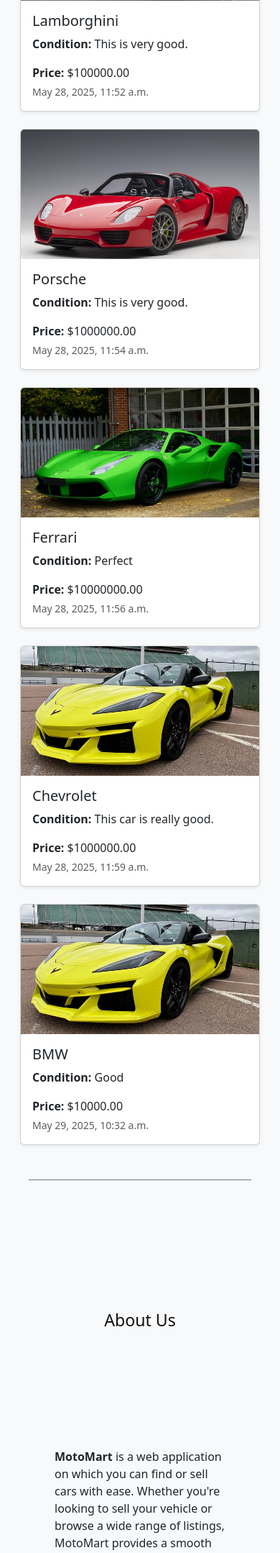
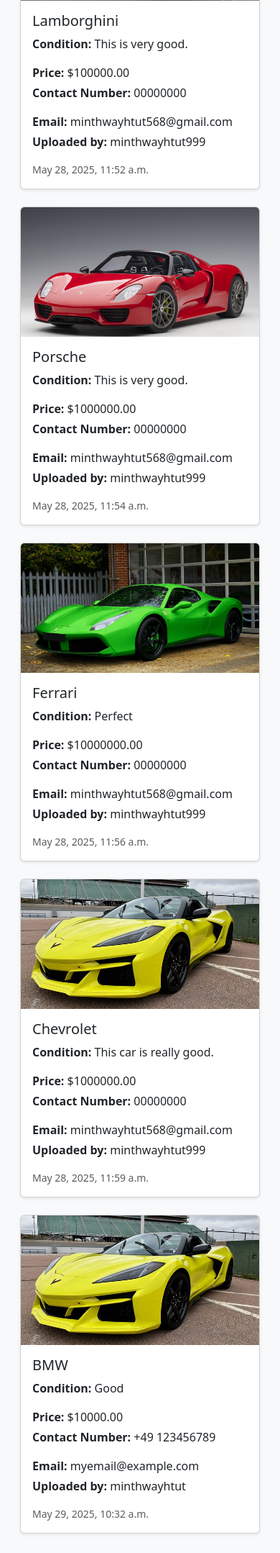
Before and after one commit to Min-Thway-Htut/Moto-Mart-Car-Marketplace, a Django app: page /users/ in a window 390 px wide. Shown: the part 675-2833 px from the top of the page at 72% size. Run offline with Django 5.2, Linux system fonts and the light colour scheme; a user stored in the database is signed in; data comes from the database, SQL or seed files in the repository; both versions use the stored data as it was after the commit; some libraries are stand-ins or nearby versions.

Commit message:
Adding Email and Phone Number to models.py file

```diff
--- a/carmarket/listings/forms.py
+++ b/carmarket/listings/forms.py
@@ -4,4 +4,4 @@ from .models import Car
 class CarForm(forms.ModelForm):
     class Meta:
         model = Car
-        fields = ['title', 'description', 'price','model', 'year', 'image' ]
+        fields = ['title', 'description', 'price','model', 'year', 'phone_number','email','image' ]
--- a/carmarket/listings/models.py
+++ b/carmarket/listings/models.py
@@ -14,6 +14,8 @@ class Car(models.Model):
     model  = models.CharField(max_length=50)
     year = models.PositiveIntegerField()
     image = models.ImageField(upload_to='car_images/')
+    phone_number = models.CharField(max_length=20)
+    email = models.EmailField(blank=True, null=True)
     created_at = models.DateTimeField(auto_now_add=True)
 
     def __str__(self):
--- a/carmarket/users/templates/users/about.html
+++ b/carmarket/users/templates/users/about.html
@@ -117,6 +117,8 @@
     {% else %}
         <p>You haven't uploaded any cars yet.</p>
     {% endif %}
+
+    <h2 style="text-align: center;">Your Saved Items</h2>
 </div>
 
 <!-- Bootstrap JS (Ensure it's included) -->
--- a/carmarket/users/templates/users/home.html
+++ b/carmarket/users/templates/users/home.html
@@ -195,6 +195,16 @@
                       {{ form.year|add_class:"form-control" }}
                     </div>
 
+                    <div class="mb-3">
+                      <label for="{{ form.phone_number.id_for_label}}" class="form-label">Phone Number</label>
+                      {{ form.phone_number|add_class:"form-control"}}
+                    </div>
+
+                    <div class="mb-3">
+                      <label for="{{ form.email.id_for_label}}" class="form-label">Email</label>
+                      {{ form.email|add_class:"form-control"}}
+                    </div>
+
                     <!-- Image -->
                     <div class="mb-3">
                       <label for="{{ form.image.id_for_label }}" class="form-label">Image</label>
@@ -223,6 +233,9 @@
                         <h5 class="card-title">{{ car.title }}</h5>
                         <p class="card-text text-truncate"><strong>Condition:</strong> {{car.description}}</p>
                         <p class="mb-1"><strong>Price:</strong> ${{car.price}}</p>
+                        <p class="mb1"><strong>Contact Number:</strong> {{car.phone_number}}</p>
+                        <p class="mb-1"><strong>Email:</strong> {{car.email}}</p>
+                        <p class="text-truncate"><strong>Uploaded by:</strong> {{car.owner}}</p>
                         <small class="text-muted">{{car.created_at}}</small>
                     </div>
                 </div>
```
Also changed, not shown: requirements.txt (deleted, +0 -12 lines), carmarket/db.sqlite3, carmarket/listings/migrations/0004_car_email_car_phone_number.py (added), carmarket/listings/migrations/0005_alter_car_email.py (added), carmarket/listings/migrations/0006_alter_car_email.py (added), carmarket/media/car_images/71135505007-img-7053_zMd76yb.webp (added), 1 other file.
